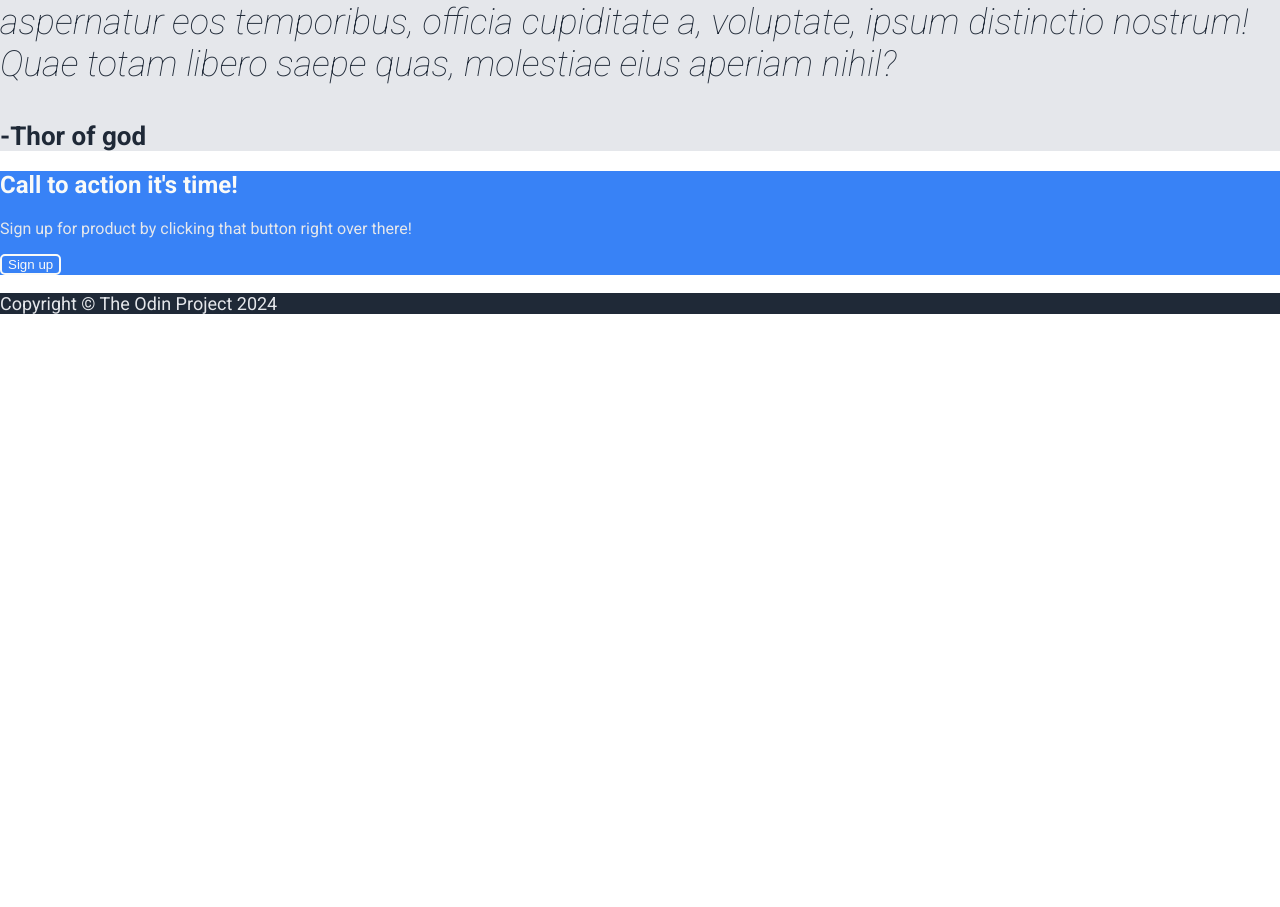
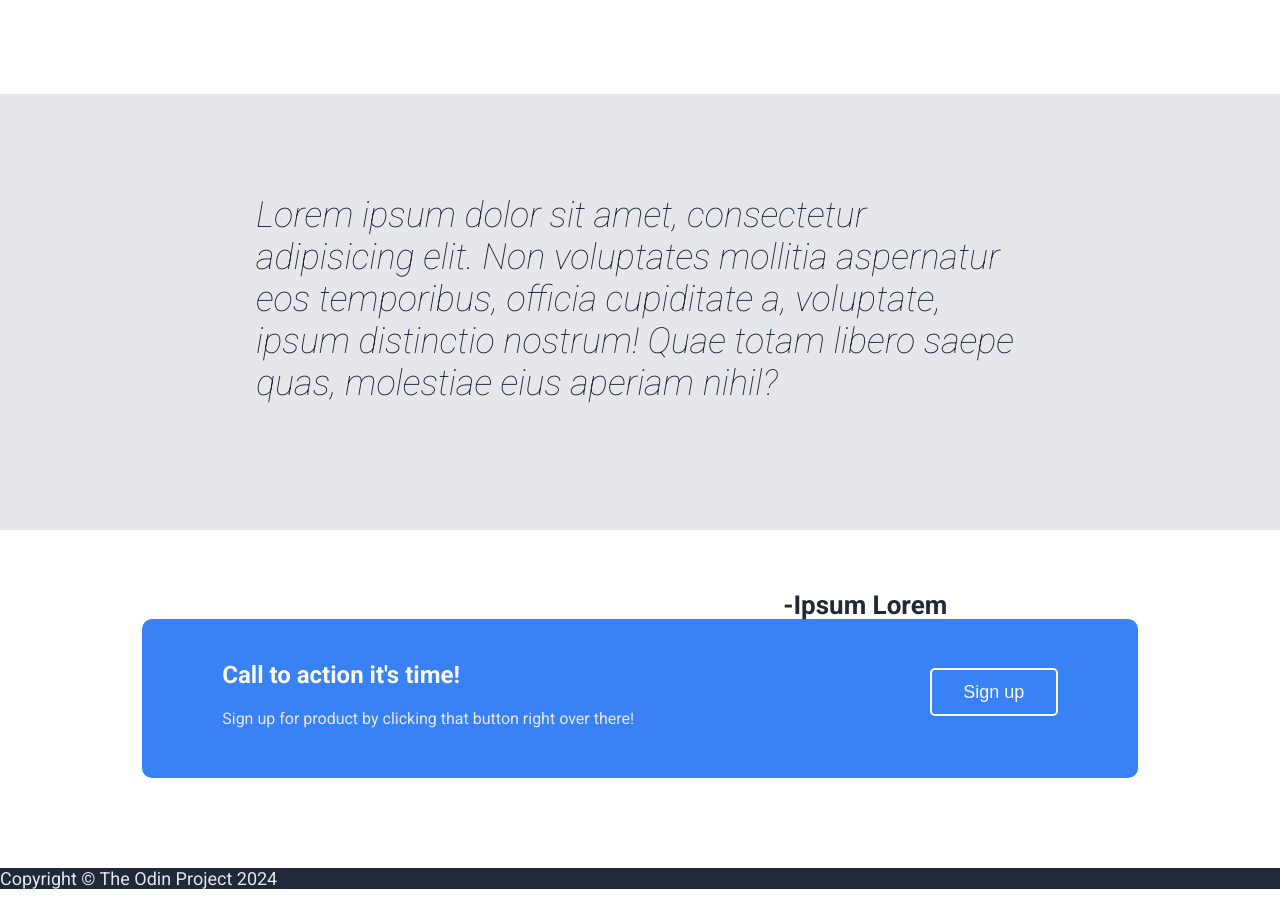
Before and after one commit to Gabriel345/odin-landing-page, a plain HTML site: page index.html in a window 1280 px wide. Shown: the part 1130-2037 px from the top of the page. Before the commit the page ends 1462 px from the top, so only its background shows below. Drawn offline with Linux system fonts and the light colour scheme.

Commit message:
style:container4 best styled
container4 had a centralized blue box and better positioned items inside

```diff
--- a/index.html
+++ b/index.html
@@ -72,13 +72,17 @@
             <p>Lorem ipsum dolor sit amet, consectetur adipisicing elit. Non voluptates mollitia aspernatur eos
                 temporibus, officia cupiditate a, voluptate, ipsum distinctio nostrum! Quae totam libero saepe quas,
                 molestiae eius aperiam nihil?</p>
-            <span>-Thor of god</span>
+            <span>-Ipsum Lorem</span>
         </div>
         <div class="container4">
             <div class="blue-box">
-                <h2>Call to action it's time!</h2>
-                <p>Sign up for product by clicking that button right over there!</p>
-                <button class="button-main-bb">Sign up</button>
+                <div class="container4-text">
+                    <h2>Call to action it's time!</h2>
+                    <p>Sign up for product by clicking that button right over there!</p>
+                </div>
+                <div class="container4-button">
+                    <button class="button-main-bb">Sign up</button>
+                </div>
             </div>
         </div>
         <div class="footer">
--- a/style.css
+++ b/style.css
@@ -63,6 +63,9 @@ body{
     border-radius: 10px;
     font-size: 18px;
 }
+.container2{
+    margin: 8%;
+}
 
 .container2-texto h2{
     font-size:36px;
@@ -95,6 +98,7 @@ body{
 }
 .container3{
     background-color: #E5E7EB;
+    padding: 5% 20% 7% 20%;
 }
 .container3 p{
     font-size: 36px;
@@ -107,6 +111,12 @@ body{
     color: #1F2937;
     font-style: bold;
     font-weight: bolder;
+    position: absolute;
+    right: 26%;
+    top: 215%;
+}
+.container4{
+     margin:7% 1% 7% 1%;
 }
 .container4 h2{
     color:  #F9FAF8;
@@ -117,8 +127,20 @@ body{
 }
 .container4 .blue-box{
     background-color: #3882f6;
+    padding:2% 4% 3% 4%;
+    display: flex;
+    align-items: center;
+    justify-content: center;
+    width: 70vw;
+    height: 12vh;
+    margin: auto;
+    border-radius: 10px;
+    gap: 33%;
 }
 .container4 .button-main-bb{
+    width: 10vw;
+    height: 6vh;
+    font-size: 18px;
     background-color: #3882f6;
     color: #F9FAF8;
     border: 2px solid #F9FAF8;
```
